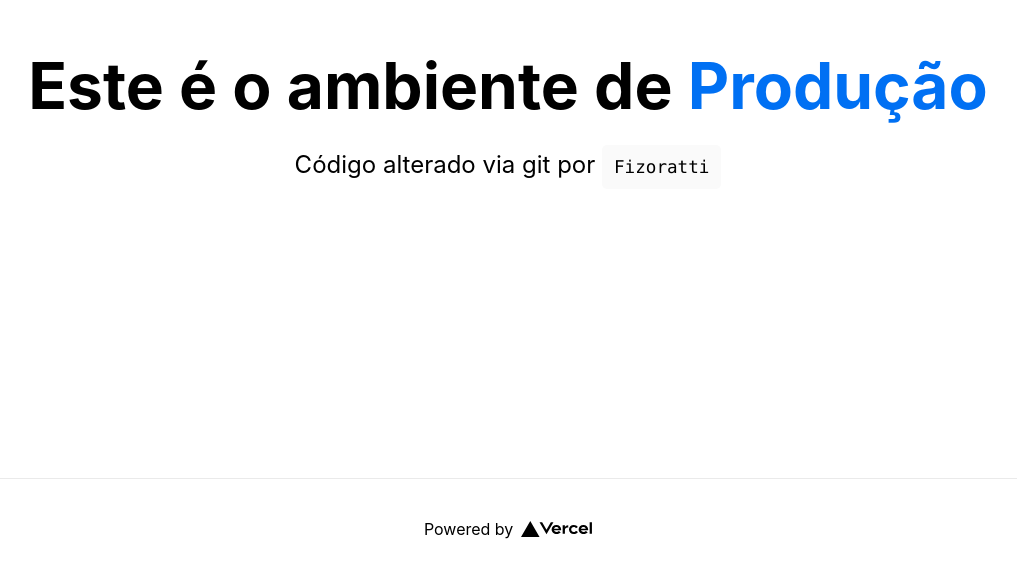
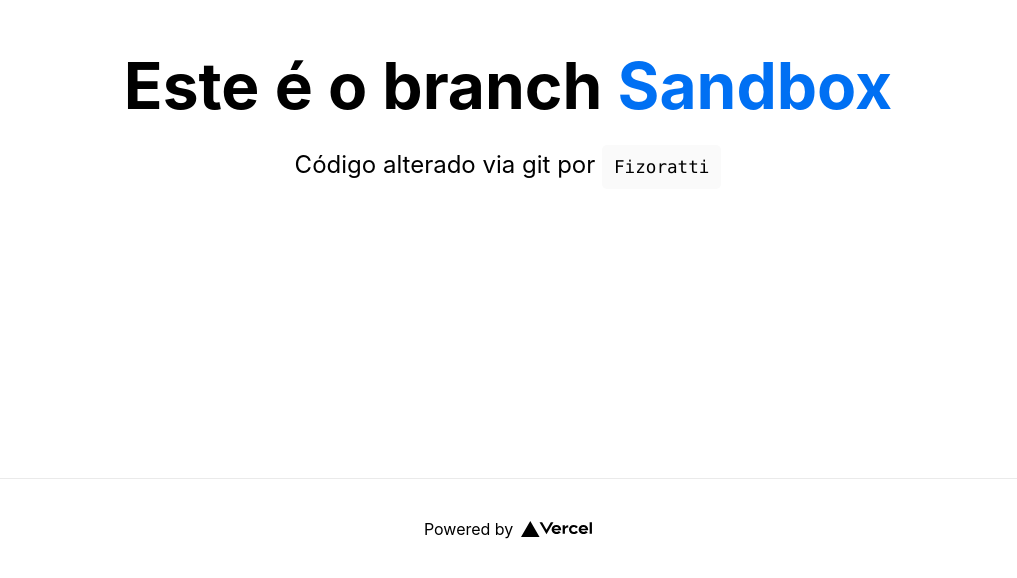
Before and after one commit to Fizoratti/my-next-app, a Next.js app: page / in a window 1280 px wide. Shown: the part 222-800 px from the top of the page, without its empty margins (132-1149 px from the left). Built offline with nearby package versions, Linux system fonts and the light colour scheme.

Commit message:
Muda o texto para dizer 'Este é o branch Sandbox'

```diff
--- a/pages/index.js
+++ b/pages/index.js
@@ -10,7 +10,7 @@ export default function Home() {
 
       <main>
         <h1 className="title">
-          Este é o ambiente de <a href="https://nextjs.org">Produção</a>
+          Este é o branch <a href="https://nextjs.org">Sandbox</a>
         </h1>
 
         <p className="description">
```
